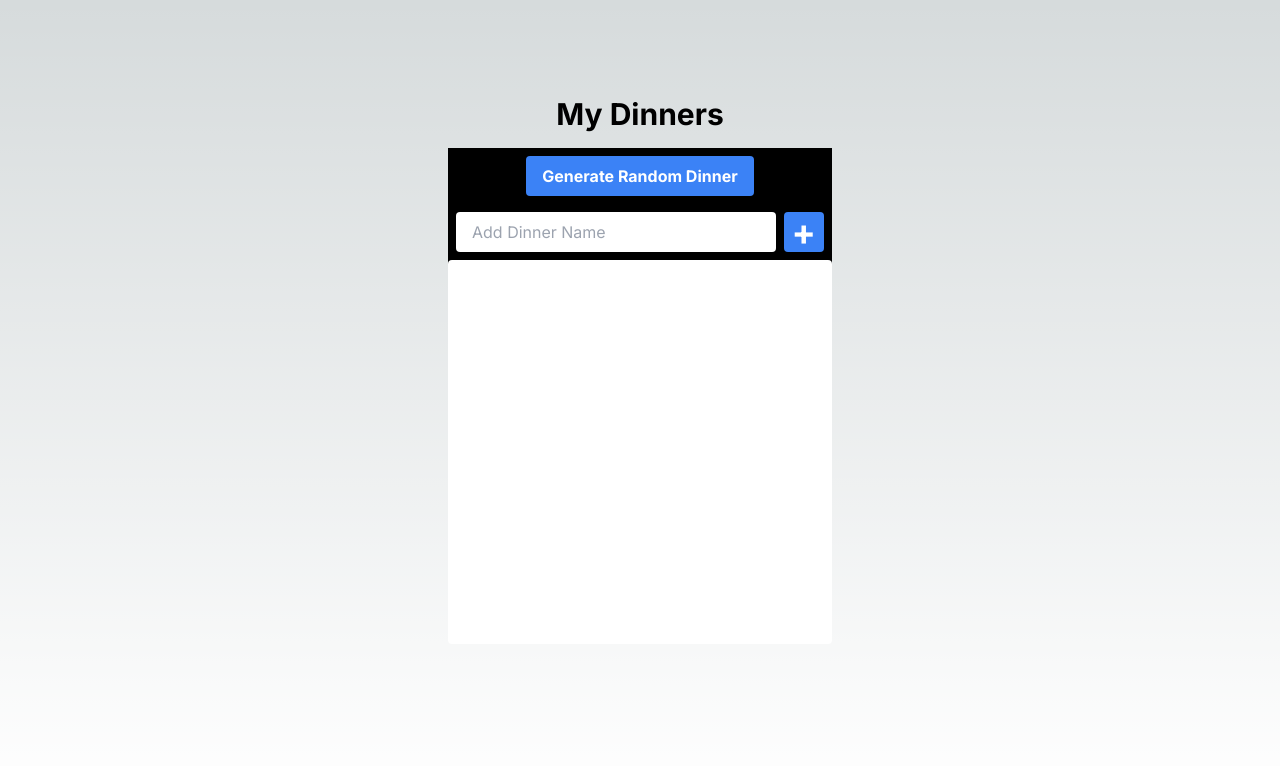
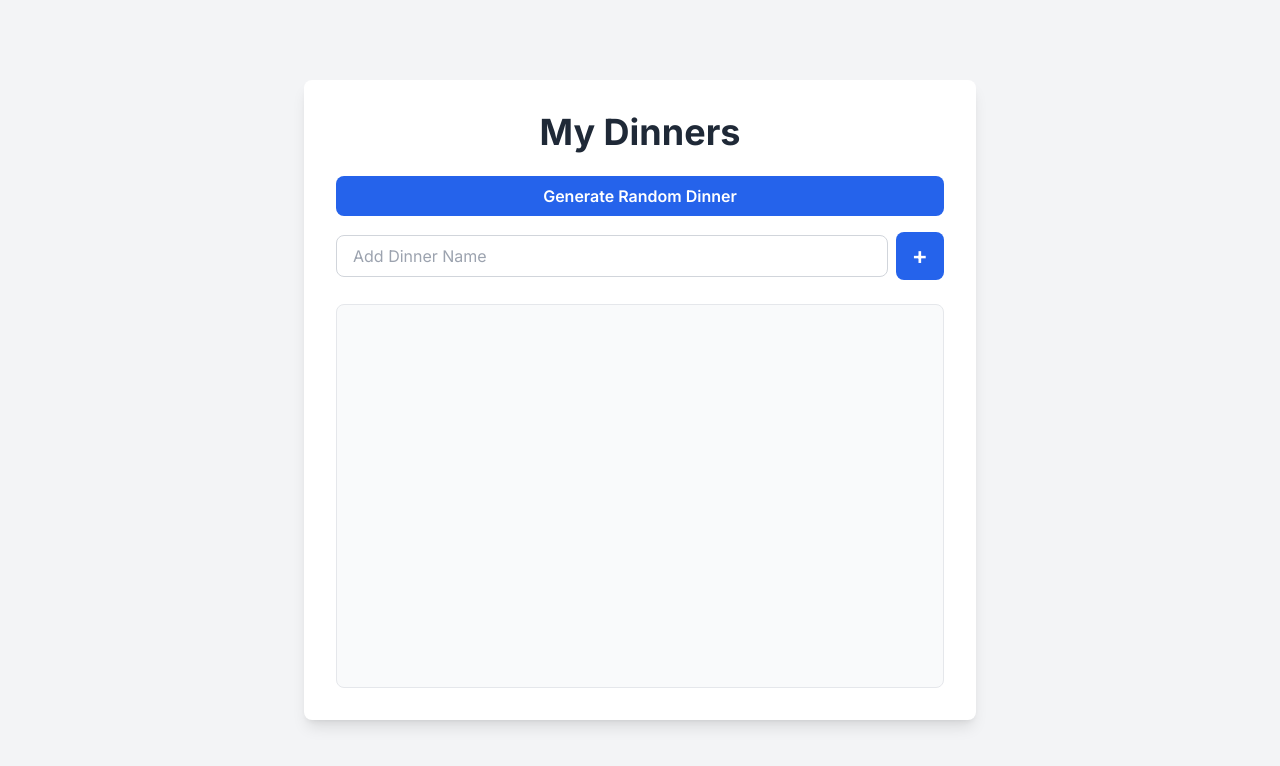
Before and after one commit to Coy-E/dinner-generator, a Next.js app: page /home in a window 1280 px wide. Shown: the top 766 px of the page. Built offline with nearby package versions, Linux system fonts and the light colour scheme.

Commit message:
Visual redesign

```diff
--- a/app/home/page.tsx
+++ b/app/home/page.tsx
@@ -6,48 +6,58 @@ const Home = () => {
 	const [dinners, setDinners] = useState<Array<string>>([]);
 
 	const handleAddDinner = () => {
+		if (dinnerInput.trim()) {
 			setDinners([...dinners, dinnerInput]);
 			setDinnerInput("");
+		}
 	};
+
 	const handleFormSubmit = (event: React.FormEvent) => {
 		event.preventDefault();
 		handleAddDinner();
 	};
+
 	return (
-		<main className="flex min-h-screen flex-col items-center p-24">
-			<h1 className="text-start text-3xl font-bold">My Dinners</h1>
-			<div className="my-4 size-96 bg-black">
-				<form
-					className="flex flex-col items-center justify-between p-2"
-					onSubmit={handleFormSubmit}
-				>
+		<main className="flex min-h-screen flex-col items-center justify-center bg-gray-100 p-6">
+			<div className="w-full max-w-2xl rounded-lg bg-white p-8 shadow-lg">
+				<h1 className="mb-6 text-center text-4xl font-bold text-gray-800">
+					My Dinners
+				</h1>
+				<form className="mb-6" onSubmit={handleFormSubmit}>
+					<div className="flex flex-col space-y-4">
 						<button
-						className="rounded bg-blue-500 px-4 py-2 font-bold text-white transition-transform duration-150 hover:bg-blue-700 active:scale-90"
+							className="w-full rounded-lg bg-blue-600 px-4 py-2 font-semibold text-white transition-transform duration-150 hover:bg-blue-700 active:scale-95"
 							type="button"
 						>
 							Generate Random Dinner
 						</button>
-					<div className="mt-4 flex w-full flex-row items-center justify-between">
+						<div className="flex items-center space-x-2">
 							<input
-							className="mr-2 w-full rounded px-4 py-2 text-black"
+								className="flex-1 rounded-lg border border-gray-300 px-4 py-2 text-gray-800 focus:border-blue-500 focus:outline-none focus:ring-2 focus:ring-blue-200"
 								placeholder="Add Dinner Name"
 								type="text"
 								value={dinnerInput}
 								onChange={(event) => setDinnerInput(event.target.value)}
 							/>
 							<button
-							className="rounded bg-blue-500 px-2 font-bold text-white transition-transform duration-150 hover:bg-blue-700 active:scale-90"
+								className="rounded-lg bg-blue-600 px-4 py-2 font-semibold text-white transition-transform duration-150 hover:bg-blue-700 active:scale-95"
 								type="button"
 								onClick={handleAddDinner}
 							>
-							<span className="text-4xl">+</span>
+								<span className="text-2xl">+</span>
 							</button>
 						</div>
+					</div>
 				</form>
-				<div className="flex h-96 w-full flex-col overflow-y-auto break-words rounded bg-white p-2 text-black">
-					<ul className="w-full text-start text-2xl font-bold ">
+				<div className="h-96 overflow-y-auto rounded-lg border border-gray-200 bg-gray-50 p-4">
+					<ul className="space-y-2">
 						{dinners.map((dinner, index) => (
-							<li key={index}>{dinner}</li>
+							<li
+								className="rounded-lg bg-white p-3 text-lg font-medium text-gray-700 shadow-sm"
+								key={index}
+							>
+								{dinner}
+							</li>
 						))}
 					</ul>
 				</div>
@@ -55,4 +65,5 @@ const Home = () => {
 		</main>
 	);
 };
+
 export default Home;
```
Lines whose indentation alone changed are shown as unchanged.
